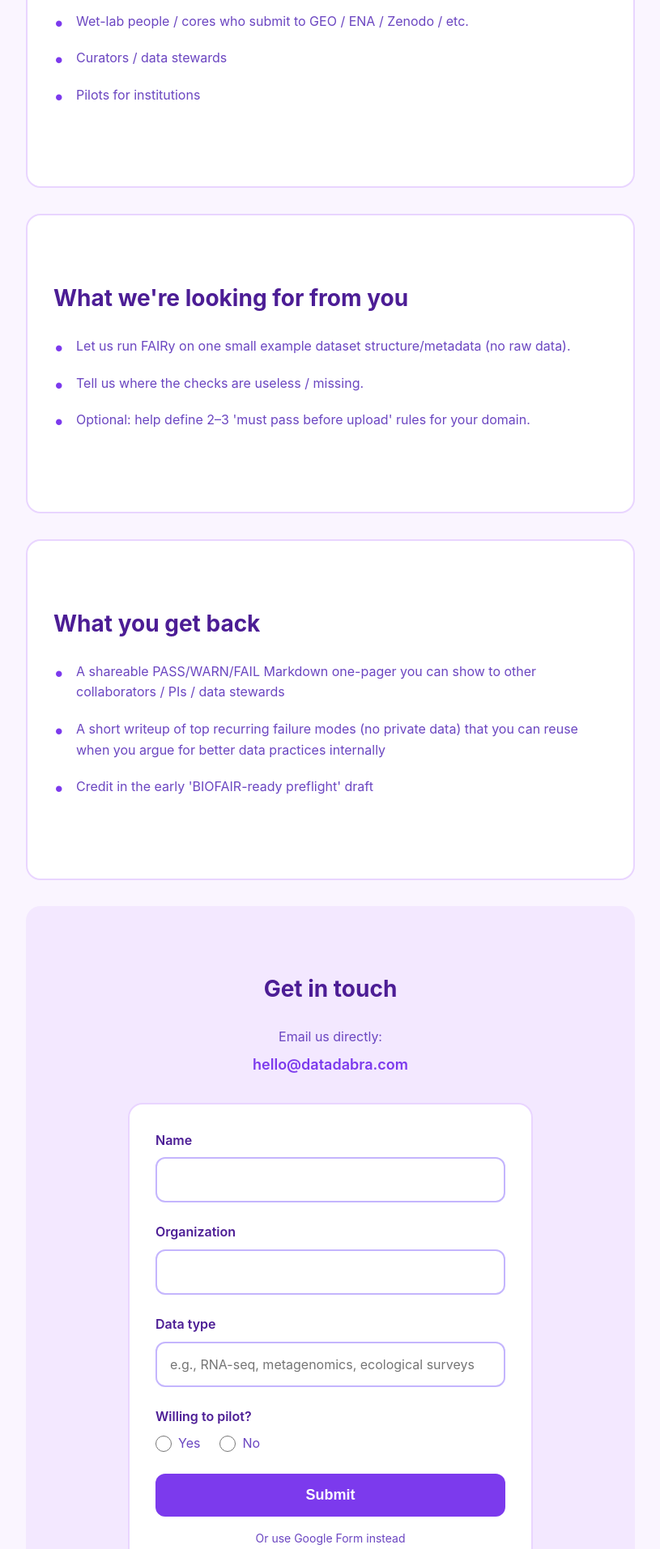
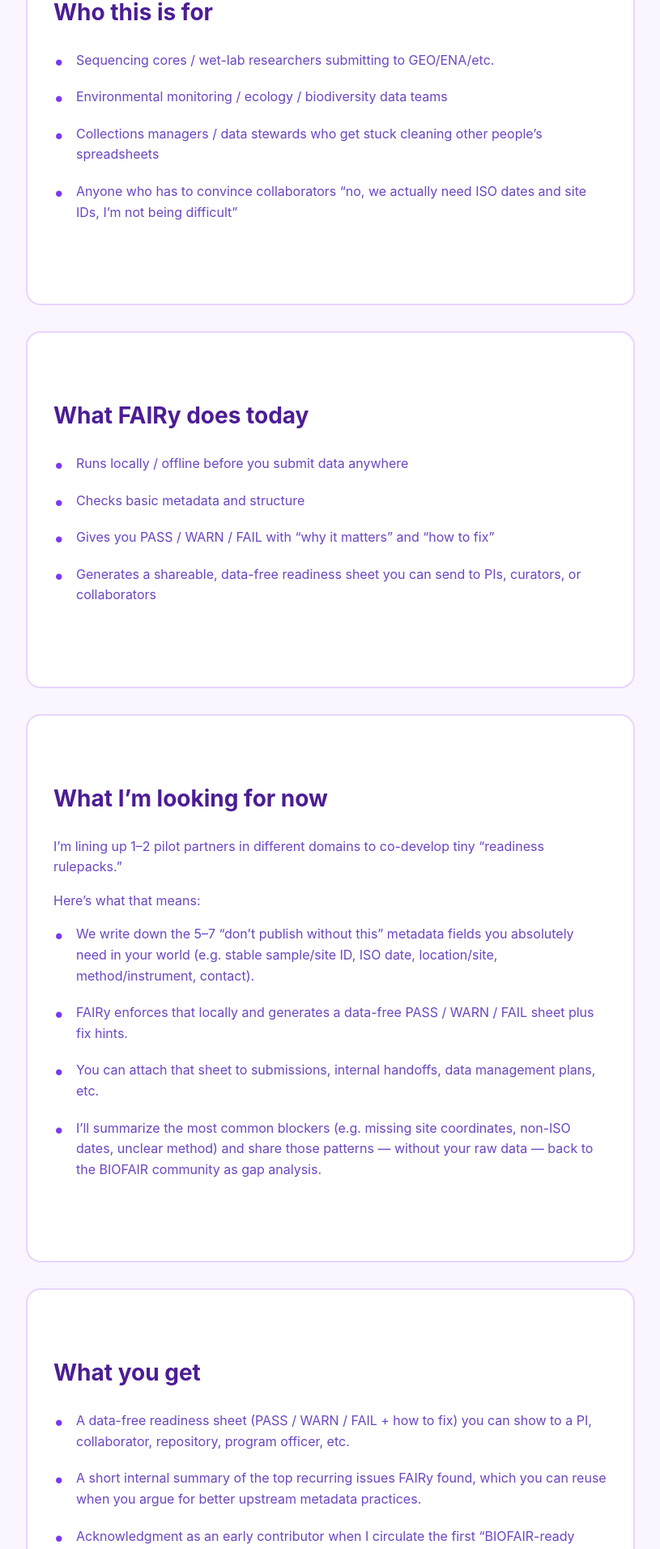
Before and after one commit to yuummmer/fairy-site, a Next.js app: page /biofair in a window 1280 px wide. Shown: the part 582-2495 px from the top of the page at 81% size, without its empty margins (232-1047 px from the left). Built offline with nearby package versions, Linux system fonts and the light colour scheme.

Commit message:
BioFAIR page: new inline pilot form, copy updates, time commitment section, metadata fix; feedback API: support biofair_pilot_interest and optional email

```diff
--- a/src/app/biofair/page.tsx
+++ b/src/app/biofair/page.tsx
@@ -6,24 +6,73 @@
   const [formData, setFormData] = useState({
     name: '',
     org: '',
+    role: '',
     dataType: '',
     willingToPilot: ''
   });
   const [submitted, setSubmitted] = useState(false);
-
-  const handleSubmit = (e: React.FormEvent) => {
-    e.preventDefault();
-    // For now, just show success. Can wire to backend or Google Forms later.
-    setSubmitted(true);
-    // Optionally: redirect to Google Form or send to API
-    // window.location.href = 'YOUR_GOOGLE_FORM_URL';
-  };
+  const [isSubmitting, setIsSubmitting] = useState(false);
+  const [errorMessage, setErrorMessage] = useState('');
+  const [email, setEmail] = useState('');
+  const [fieldErrors, setFieldErrors] = useState<{ [k: string]: string }>({});
 
   const handleChange = (e: React.ChangeEvent<HTMLInputElement | HTMLSelectElement | HTMLTextAreaElement>) => {
     setFormData({
       ...formData,
       [e.target.name]: e.target.value
     });
+  };
+
+  const handleSubmit = async (e: React.FormEvent) => {
+    e.preventDefault();
+    setIsSubmitting(true);
+    setErrorMessage('');
+    // simple client-side validation
+    const errors: { [k: string]: string } = {};
+    if (!formData.name.trim()) errors.name = 'please enter your name';
+    if (!formData.org.trim()) errors.org = 'please enter your organization';
+    if (!formData.role.trim()) errors.role = 'please enter your role';
+    if (!formData.dataType.trim()) errors.dataType = 'please describe your data';
+    if (!formData.willingToPilot) errors.willingToPilot = 'please choose an option';
+    if (!email.trim()) errors.email = 'please enter your email';
+    if (email) {
+      const emailRegex = /^[^\s@]+@[^\s@]+\.[^\s@]+$/;
+      if (!emailRegex.test(email)) errors.email = 'please enter a valid email';
+    }
+    setFieldErrors(errors);
+    if (Object.keys(errors).length > 0) {
+      setIsSubmitting(false);
+      return;
+    }
+    try {
+      const res = await fetch('/api/feedback', {
+        method: 'POST',
+        headers: { 'Content-Type': 'application/json' },
+        body: JSON.stringify({
+          form_type: 'biofair_pilot_interest',
+          utm_source: 'biofair',
+          name: formData.name,
+          org: formData.org,
+          role: formData.role,
+          dataType: formData.dataType,
+          willingToPilot: formData.willingToPilot,
+          email,
+          website: '' // honeypot left blank intentionally
+        })
+      });
+      const result = await res.json();
+      if (!res.ok || !result.success) {
+        throw new Error(result.error || 'Submission failed');
+      }
+      setSubmitted(true);
+      setFormData({ name: '', org: '', role: '', dataType: '', willingToPilot: '' });
+      setEmail('');
+      setFieldErrors({});
+    } catch (err: any) {
+      setErrorMessage(err.message || 'Something went wrong. Please try again.');
+    } finally {
+      setIsSubmitting(false);
+    }
   };
 
   return (
@@ -297,63 +346,117 @@
       <div className="container">
         {/* Hero Section */}
         <section className="hero">
-          <h1>BIOFAIR pilot interest</h1>
+          <h1>Help shape a “BIOFAIR-ready” preflight check</h1>
           <p className="subheadline">
-            FAIRy is a local preflight checker. We’re looking for 1–2 partners to co-develop tiny readiness rulepacks. As BIOFAIR publishes its roadmap, FAIRy can serve as a small, testable piece of it.
+            A tiny, local metadata preflight for your domain (wet lab, ecology, environmental sensing, biodiversity collections, etc.) and a feedback loop to the BIOFAIR community.
           </p>
         </section>
 
-        {/* Who We Need */}
+        {/* Who this is for */}
         <section className="content-section">
           <div className="section-inner">
-            <h2 className="section-title">Who we need (any domain welcome)</h2>
+            <h2 className="section-title">Who this is for</h2>
             <ul className="bullet-list">
               <li className="bullet-item">
-                <span className="bullet-text">Wet-lab people / cores who submit to GEO / ENA / Zenodo / etc.</span>
+                <span className="bullet-text">Sequencing cores / wet-lab researchers submitting to GEO/ENA/etc.</span>
               </li>
               <li className="bullet-item">
-                <span className="bullet-text">Curators / data stewards</span>
+                <span className="bullet-text">Environmental monitoring / ecology / biodiversity data teams</span>
               </li>
               <li className="bullet-item">
-                <span className="bullet-text">Pilots for institutions</span>
+                <span className="bullet-text">Collections managers / data stewards who get stuck cleaning other people’s spreadsheets</span>
+              </li>
+              <li className="bullet-item">
+                <span className="bullet-text">Anyone who has to convince collaborators “no, we actually need ISO dates and site IDs, I’m not being difficult”</span>
               </li>
             </ul>
           </div>
         </section>
 
-        {/* What we're looking for */}
+        {/* What FAIRy does today */}
         <section className="content-section">
           <div className="section-inner">
-            <h2 className="section-title">What we're looking for from you</h2>
+            <h2 className="section-title">What FAIRy does today</h2>
             <ul className="bullet-list">
               <li className="bullet-item">
-                <span className="bullet-text">Let us run FAIRy on one small example dataset structure/metadata (no raw data).</span>
+                <span className="bullet-text">Runs locally / offline before you submit data anywhere</span>
               </li>
               <li className="bullet-item">
-                <span className="bullet-text">Tell us where the checks are useless / missing.</span>
+                <span className="bullet-text">Checks basic metadata and structure</span>
               </li>
               <li className="bullet-item">
-                <span className="bullet-text">Optional: help define 2–3 'must pass before upload' rules for your domain.</span>
+                <span className="bullet-text">Gives you PASS / WARN / FAIL with “why it matters” and “how to fix”</span>
+              </li>
+              <li className="bullet-item">
+                <span className="bullet-text">Generates a shareable, data-free readiness sheet you can send to PIs, curators, or collaborators</span>
               </li>
             </ul>
           </div>
         </section>
 
-        {/* What You Get Back */}
+        {/* What I’m looking for now */}
         <section className="content-section">
           <div className="section-inner">
-            <h2 className="section-title">What you get back</h2>
+            <h2 className="section-title">What I’m looking for now</h2>
+            <p className="bullet-text" style={{ marginBottom: '1rem' }}>
+              I’m lining up 1–2 pilot partners in different domains to co-develop tiny “readiness rulepacks.”
+            </p>
+            <p className="bullet-text" style={{ marginBottom: '1rem' }}>
+              Here’s what that means:
+            </p>
             <ul className="bullet-list">
               <li className="bullet-item">
-                <span className="bullet-text">A shareable PASS/WARN/FAIL Markdown one-pager you can show to other collaborators / PIs / data stewards</span>
+                <span className="bullet-text">We write down the 5–7 “don’t publish without this” metadata fields you absolutely need in your world (e.g. stable sample/site ID, ISO date, location/site, method/instrument, contact).</span>
               </li>
               <li className="bullet-item">
-                <span className="bullet-text">A short writeup of top recurring failure modes (no private data) that you can reuse when you argue for better data practices internally</span>
+                <span className="bullet-text">FAIRy enforces that locally and generates a data-free PASS / WARN / FAIL sheet plus fix hints.</span>
               </li>
               <li className="bullet-item">
-                <span className="bullet-text">Credit in the early 'BIOFAIR-ready preflight' draft</span>
+                <span className="bullet-text">You can attach that sheet to submissions, internal handoffs, data management plans, etc.</span>
+              </li>
+              <li className="bullet-item">
+                <span className="bullet-text">I’ll summarize the most common blockers (e.g. missing site coordinates, non-ISO dates, unclear method) and share those patterns — without your raw data — back to the BIOFAIR community as gap analysis.</span>
               </li>
             </ul>
+          </div>
+        </section>
+
+
+
+        {/* What you get */}
+        <section className="content-section">
+          <div className="section-inner">
+            <h2 className="section-title">What you get</h2>
+            <ul className="bullet-list">
+              <li className="bullet-item">
+                <span className="bullet-text">A data-free readiness sheet (PASS / WARN / FAIL + how to fix) you can show to a PI, collaborator, repository, program officer, etc.</span>
+              </li>
+              <li className="bullet-item">
+                <span className="bullet-text">A short internal summary of the top recurring issues FAIRy found, which you can reuse when you argue for better upstream metadata practices.</span>
+              </li>
+              <li className="bullet-item">
+                <span className="bullet-text">Acknowledgment as an early contributor when I circulate the first “BIOFAIR-ready preflight” pattern back to this community.</span>
+              </li>
+            </ul>
+          </div>
+        </section>
+
+        {/* How much time is this? */}
+        <section className="content-section">
+          <div className="section-inner">
+            <h2 className="section-title">How much time is this?</h2>
+            <ul className="bullet-list">
+              <li className="bullet-item">
+                <span className="bullet-text">Express (≈ 90 min, 1 week): tiny sample → one pass with FAIRy → readiness sheet.</span>
+              </li>
+              <li className="bullet-item">
+                <span className="bullet-text">Standard (≈ 3–5 hrs, 2 weeks): one iterate-and-re-run loop + short “top blockers” summary.</span>
+              </li>
+              <li className="bullet-item">
+                <span className="bullet-text">Deep-dive (≈ 6–8 hrs, 4 weeks): a couple of loops + a v0 rulepack draft and teaching note.</span>
+              </li>
+            </ul>
+            <p className="bullet-text" style={{ marginTop: '0.75rem' }}>No raw data needed. We can do this mostly async; calls optional.</p>
           </div>
         </section>
 
@@ -362,10 +465,7 @@
           <div className="contact-inner">
             <h2 className="section-title" style={{ textAlign: 'center' }}>Get in touch</h2>
 
-            <div className="contact-email">
-              <p style={{ marginBottom: '0.5rem', color: '#6b46c1' }}>Email us directly:</p>
-              <a href="mailto:hello@datadabra.com">hello@datadabra.com</a>
-            </div>
+            {/* Email instruction moved below the form per request */}
 
             <div className="biofair-form">
               {submitted ? (
@@ -375,6 +475,9 @@
               ) : (
                 <>
                   <form onSubmit={handleSubmit}>
+                    <p style={{ marginBottom: '0.75rem', color: '#6b46c1', textAlign: 'center' }}>Interested in being a pilot partner?</p>
+                    <p style={{ marginBottom: '1rem', color: '#6b46c1', textAlign: 'center' }}>Tell us a little bit and we’ll follow up.</p>
+
                     <div className="form-group">
                       <label htmlFor="name" className="form-label">Name</label>
                       <input
@@ -386,10 +489,11 @@
                         onChange={handleChange}
                         required
                       />
+                      {fieldErrors.name && <div style={{ color: '#b91c1c', marginTop: '0.25rem' }}>{fieldErrors.name}</div>}
                     </div>
 
                     <div className="form-group">
-                      <label htmlFor="org" className="form-label">Organization</label>
+                      <label htmlFor="org" className="form-label">Organization / lab / team</label>
                       <input
                         type="text"
                         id="org"
@@ -399,32 +503,48 @@
                         onChange={handleChange}
                         required
                       />
+                      {fieldErrors.org && <div style={{ color: '#b91c1c', marginTop: '0.25rem' }}>{fieldErrors.org}</div>}
                     </div>
 
                     <div className="form-group">
-                      <label htmlFor="dataType" className="form-label">Data type</label>
+                      <label htmlFor="role" className="form-label">Role</label>
                       <input
                         type="text"
+                        id="role"
+                        name="role"
+                        className="form-input"
+                        value={formData.role}
+                        onChange={handleChange}
+                        placeholder="e.g., researcher, data steward, core facility manager"
+                        required
+                      />
+                      {fieldErrors.role && <div style={{ color: '#b91c1c', marginTop: '0.25rem' }}>{fieldErrors.role}</div>}
+                    </div>
+
+                    <div className="form-group">
+                      <label htmlFor="dataType" className="form-label">What kind of data do you manage? <span style={{ fontWeight: 'normal' }}>(RNA-seq? soil metagenomics? sensor data? biodiversity surveys? remote sensing products?)</span></label>
+                      <textarea
                         id="dataType"
                         name="dataType"
                         className="form-input"
                         value={formData.dataType}
                         onChange={handleChange}
-                        placeholder="e.g., RNA-seq, metagenomics, ecological surveys"
+                        rows={3}
                         required
                       />
+                      {fieldErrors.dataType && <div style={{ color: '#b91c1c', marginTop: '0.25rem' }}>{fieldErrors.dataType}</div>}
                     </div>
 
                     <div className="form-group">
-                      <label className="form-label">Willing to pilot?</label>
-                      <div className="form-radio-group">
+                      <label className="form-label" id="pilot-readiness-label">Are you open to testing a tiny rulepack in the next ~1–2 months?</label>
+                      <div className="form-radio-group" role="radiogroup" aria-labelledby="pilot-readiness-label">
                         <div className="form-radio">
                           <input
                             type="radio"
                             id="pilot-yes"
                             name="willingToPilot"
-                            value="yes"
-                            checked={formData.willingToPilot === 'yes'}
+                            value="Yes"
+                            checked={formData.willingToPilot === 'Yes'}
                             onChange={handleChange}
                             required
                           />
@@ -433,25 +553,58 @@
                         <div className="form-radio">
                           <input
                             type="radio"
-                            id="pilot-no"
+                            id="pilot-talk"
                             name="willingToPilot"
-                            value="no"
-                            checked={formData.willingToPilot === 'no'}
+                            value="Not sure, let’s talk"
+                            checked={formData.willingToPilot === 'Not sure, let’s talk'}
                             onChange={handleChange}
                             required
                           />
-                          <label htmlFor="pilot-no">No</label>
+                          <label htmlFor="pilot-talk">Not sure, let’s talk</label>
                         </div>
                       </div>
+                      {fieldErrors.willingToPilot && <div style={{ color: '#b91c1c', marginTop: '0.25rem' }}>{fieldErrors.willingToPilot}</div>}
                     </div>
 
-                    <button type="submit" className="btn-primary">
-                      Submit
+                    {/* Email (required) */}
+                    <div className="form-group" style={{ marginTop: '1rem' }}>
+                      <label htmlFor="email" className="form-label">Email</label>
+                      <input
+                        type="email"
+                        id="email"
+                        name="email"
+                        className="form-input"
+                        required
+                        value={email}
+                        onChange={(e) => setEmail(e.target.value)}
+                        placeholder="you@institution.edu"
+                        autoComplete="email"
+                      />
+                      {fieldErrors.email && <div style={{ color: '#b91c1c', marginTop: '0.25rem' }}>{fieldErrors.email}</div>}
+                    </div>
+
+                    {/* Honeypot for spam protection */}
+                    <input
+                      type="text"
+                      name="website"
+                      tabIndex={-1}
+                      autoComplete="off"
+                      style={{ position: 'absolute', left: '-10000px', top: 'auto', width: '1px', height: '1px', overflow: 'hidden' }}
+                      onChange={() => {}}
+                    />
+
+                    {errorMessage && (
+                      <div style={{ marginBottom: '1rem', color: '#b91c1c', textAlign: 'center' }}>{errorMessage}</div>
+                    )}
+
+                    <button type="submit" className="btn-primary" disabled={isSubmitting}>
+                      {isSubmitting ? 'Saving...' : 'Submit'}
                     </button>
                   </form>
-                  <a href="#" className="google-form-link">
-                    Or use Google Form instead
-                  </a>
+
+                  <div className="contact-email" style={{ marginTop: '1rem' }}>
+                    <p style={{ marginBottom: '0.5rem', color: '#6b46c1' }}>You can also email <a href="mailto:hello@datadabra.com">hello@datadabra.com</a> with the info above. Subject line: “BIOFAIR pilot partner.”</p>
+                  </div>
                 </>
               )}
             </div>
```
Also changed, not shown: src/app/api/feedback/route.ts (+9 -4 lines), src/app/biofair/head.tsx (added, +17 -0 lines).
